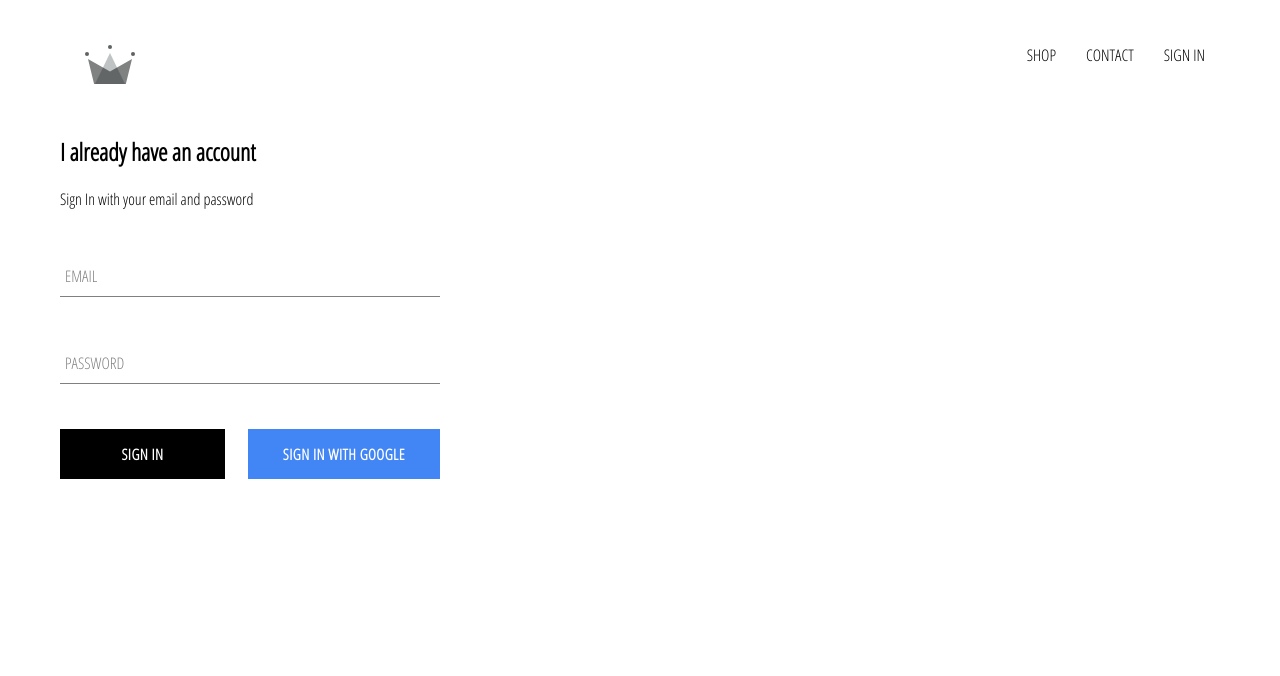
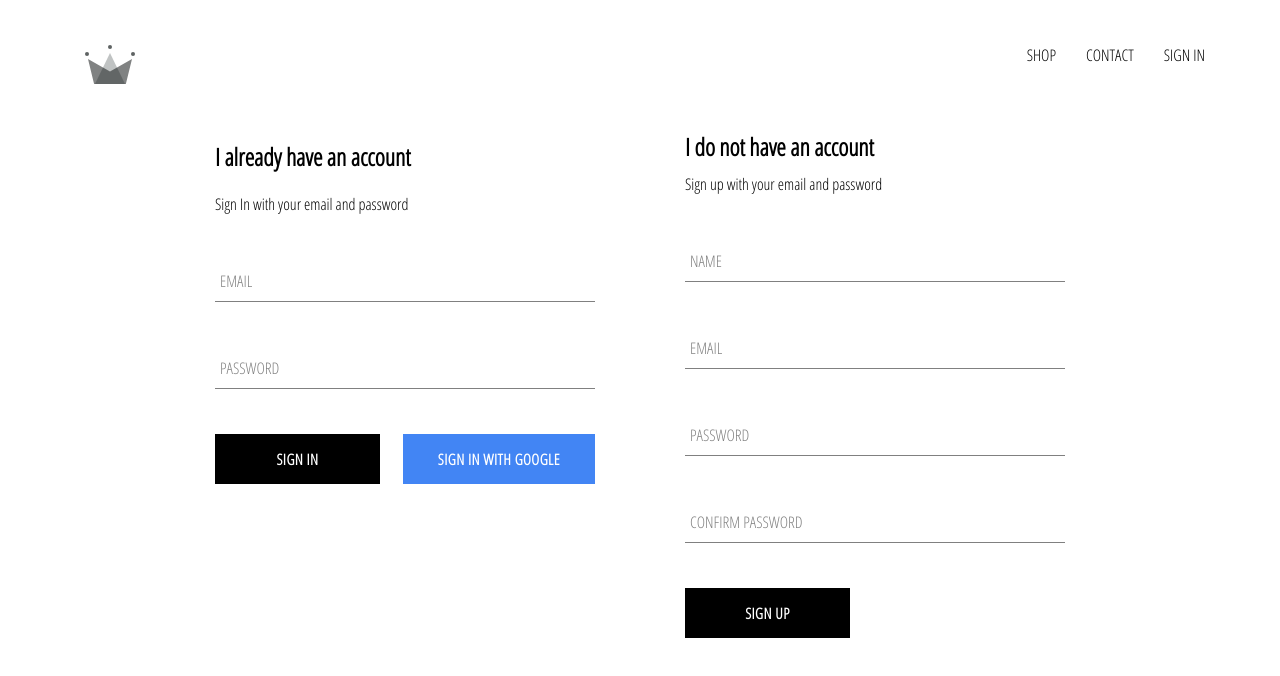
Before and after one commit to rebecatschiedel/crown-clothing, a React (Create React App) app: page /signin in a window 1280 px wide. Shown: the top 676 px of the page. Built offline with nearby package versions, Linux system fonts and the light colour scheme; no server answers.

Commit message:
add users to firestore database

```diff
--- a/src/App.js
+++ b/src/App.js
@@ -5,7 +5,7 @@
 import Homepage from "./pages/Homepage.jsx";
 import Shop from "./pages/Shop.jsx";
 import SignInAndSignUp from './pages/SignInAndSignUp';
-import { auth } from "./firebase/firebase.utils";
+import { auth, createUserProfileDocument } from "./firebase/firebase.utils";
 
 
 class App extends React.Component {
@@ -20,8 +20,21 @@
   unsubscribeFromAuth = null;
 
   componentDidMount() {
-    this.unsubscribeFromAuth = auth.onAuthStateChanged(user => {
-      this.setState({ currentUser: user });
+    this.unsubscribeFromAuth = auth.onAuthStateChanged(async userAuth => {
+      if(userAuth) {
+        const userRef = await createUserProfileDocument(userAuth);
+
+        userRef.onSnapshot(snapShot => {
+          this.setState({
+            currentUser: {
+              id: snapShot.id,
+              ...snapShot.data()
+            }
+          });
+        });
+      } else {
+        this.setState({ currentUser: userAuth });
+      }
     });
   }
 
--- a/src/components/SignIn.jsx
+++ b/src/components/SignIn.jsx
@@ -16,7 +16,7 @@
     }
 
     handleSubmit = event => {
-        event.preventDefaut();
+        event.preventDefault();
 
         this.setState({ email: "", password: ""});
     }
--- /dev/null
+++ b/src/components/SignUp.jsx
@@ -0,0 +1,94 @@
+import React from "react";
+import FormInput from "./FormInput";
+import CustomButton from "./CustomButton";
+import {auth, createUserProfileDocument} from "../firebase/firebase.utils.js";
+
+import "./sign-up.styles.scss";
+
+class SignUp extends React.Component {
+    constructor() {
+        super();
+
+        this.state = {
+            displayName: "",
+            email: "",
+            password: "",
+            confirmPassword: ""
+        }
+    }
+
+    handleChange = event => {
+        const {name, value} = event.target;
+
+        this.setState({
+            [name]: value
+        })
+    }
+
+    handleSubmit = async event => {
+        event.preventDefault();
+
+        const {displayName, email, password, confirmPassword} = this.state;
+
+        if (password !== confirmPassword) {
+            alert("passwords don't match");
+            return;
+        }
+
+        try {
+            const { user } = await auth.createUserWithEmailAndPassword(email, password);
+
+            await createUserProfileDocument(user, {displayName});
+
+            this.setState({ displayName: "", email: "", password: "", confirmPassword: ""});
+
+        } catch(error) {
+            console.log("error", error.message);
+        }
+
+    }
+
+    render() {
+        const {displayName, email, password, confirmPassword} = this.state;
+
+        return (
+            <div className="sign-up">
+                <form onSubmit={this.handleSubmit} className="sign-up-form">
+                    <h2 className="title">I do not have an account</h2>
+                    <span>Sign up with your email and password</span>
+                    <FormInput
+                    type="text"
+                    value={displayName}
+                    name="displayName"
+                    handleChange={this.handleChange}
+                    label="NAME"
+                    required />
+                    <FormInput
+                    type="email"
+                    value={email}
+                    name="email"
+                    handleChange={this.handleChange}
+                    label="EMAIL"
+                    required />
+                    <FormInput
+                    type="password"
+                    value={password}
+                    name="password"
+                    handleChange={this.handleChange}
+                    label="PASSWORD"
+                    required />
+                    <FormInput
+                    type="password"
+                    value={confirmPassword}
+                    name="confirmPassword"
+                    handleChange={this.handleChange}
+                    label="CONFIRM PASSWORD"
+                    required />
+                    <CustomButton type="submit">SIGN UP</CustomButton>
+                </form>
+            </div>
+        )
+    }
+}
+
+export default SignUp;
--- /dev/null
+++ b/src/components/sign-up.styles.scss
@@ -0,0 +1,9 @@
+.sign-up {
+  display: flex;
+  flex-direction: column;
+  width: 380px;
+
+  .title {
+    margin: 10px 0;
+  }
+}
--- a/src/firebase/firebase.utils.js
+++ b/src/firebase/firebase.utils.js
@@ -17,6 +17,32 @@
 export const auth = firebase.auth();
 export const firestore = firebase.firestore();
 
+export const createUserProfileDocument = async (userAuth, additionalData) => {
+    if(!userAuth) return;
+
+    const userRef = firestore.doc(`/users/${userAuth.uid}`);
+
+    const snapShot = await userRef.get();
+
+    if(!snapShot.exists) {
+
+        const { displayName, email } = userAuth;
+        const createdAt = new Date();
+
+        try {
+            await userRef.set({
+                displayName,
+                email,
+                createdAt,
+                ...additionalData
+            })
+        } catch (error) {
+            console.log("error creating user", error.message);
+        }
+    }
+    return userRef;
+}
+
 const provider = new firebase.auth.GoogleAuthProvider();
 provider.setCustomParameters({ prompt: "select_account"});
 export const signInWithGoogle = () => auth.signInWithPopup(provider);
--- a/src/pages/SignInAndSignUp.jsx
+++ b/src/pages/SignInAndSignUp.jsx
@@ -1,9 +1,13 @@
 import React from "react";
 import SignIn from "../components/SignIn";
+import SignUp from "../components/SignUp";
+
+import "./sign-in-and-sign-up.styles.scss";
 
 const SignInAndSignUp = () => (
     <div className="sign-in-and-sign-up">
         <SignIn />
+        <SignUp />
     </div>
 );
 
--- /dev/null
+++ b/src/pages/sign-in-and-sign-up.styles.scss
@@ -0,0 +1,6 @@
+.sign-in-and-sign-up {
+  width: 850px;
+  display: flex;
+  justify-content: space-between;
+  margin: 30px auto;
+}
```
